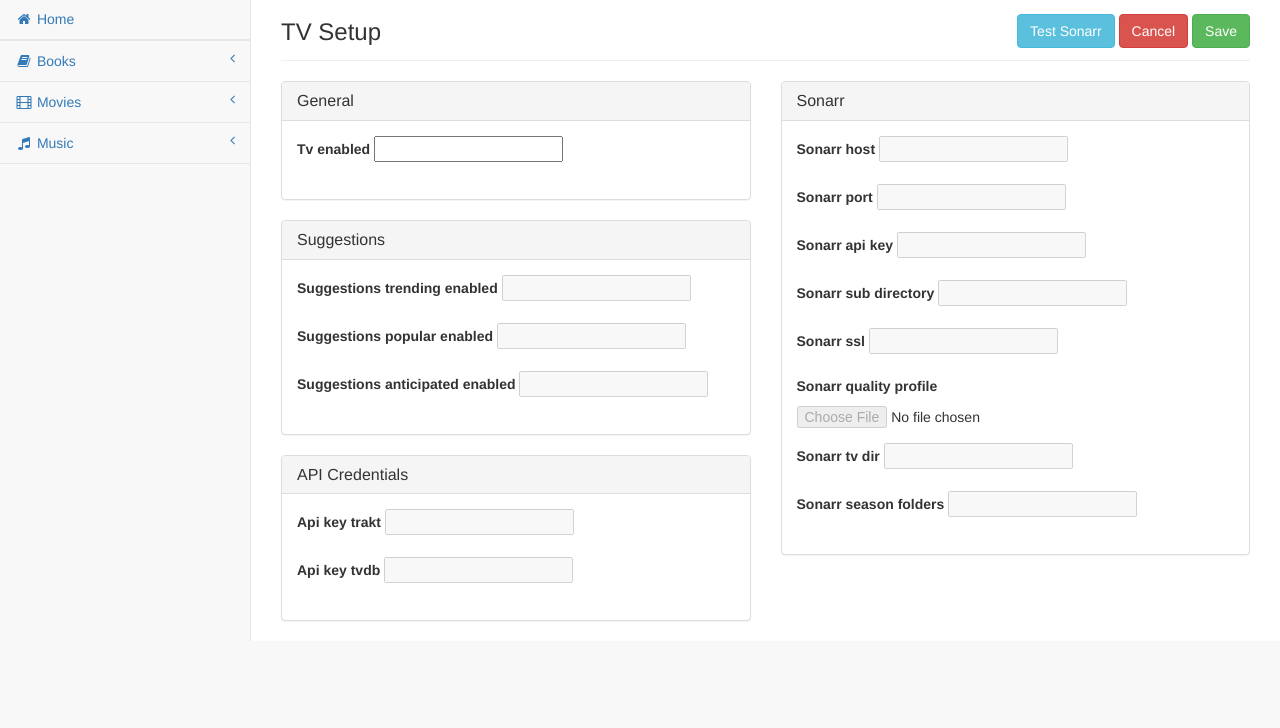
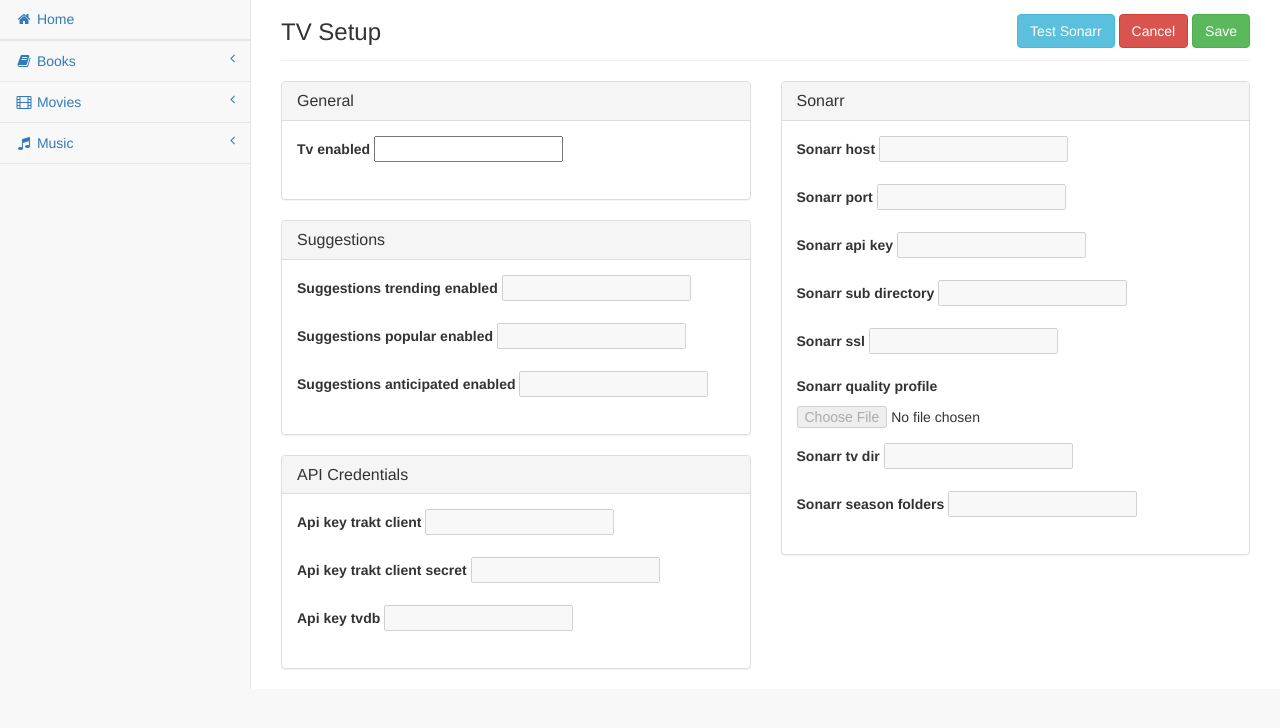
Before and after one commit to oliversscripts/trova-archived, a Django app: template templates/config.tv.html in a window 1280 px wide. Shown: the part 52-780 px from the top of the page. Run offline with Django 3.2, Linux system fonts and the light colour scheme; the template is opened without the code that fills it, so the values that code supplies are empty, except form fields; tables that the repository leaves empty hold one stand-in row (values such as "Sample post"); form fields are guessed from the names that the template uses; some libraries are stand-ins or nearby versions.

Commit message:
Added trakt client id and secret to tv config

```diff
--- a/apps/models/config.py
+++ b/apps/models/config.py
@@ -5,7 +5,8 @@ class TvConfig(models.Model):
     tv_enabled = models.BooleanField('Enabled', default=True)
 
     # APIs
-    api_key_trakt = models.CharField('Trakt API Key', max_length=254, blank=True)
+    api_key_trakt_client_id = models.CharField('Trakt API Client ID', max_length=254, blank=True)
+    api_key_trakt_client_secret = models.CharField('Trakt API Client Secret', max_length=254, blank=True)
     api_key_tvdb = models.CharField('TVDB API Key', max_length=254, blank=True)
 
     # Suggestions
--- a/requirements.txt
+++ b/requirements.txt
@@ -1,2 +1,4 @@
 django-widget-tweaks
 django-intercoolerjs
+pytvdbapi
+trakt
--- a/templates/config.tv.html
+++ b/templates/config.tv.html
@@ -67,9 +67,13 @@ TV Setup
                 <fieldset id="api-credentials-fieldset">
                     <div class="panel-body">
                         <div class="form-group">
-                            <label>{{ form.api_key_trakt.label_tag }}</label>
-                            {{ form.api_key_trakt|add_class:'form-control' }}
+                            <label>{{ form.api_key_trakt_client_id.label_tag }}</label>
+                            {{ form.api_key_trakt_client_id|add_class:'form-control' }}
                         </div>
+                        <div class="form-group">
+                                <label>{{ form.api_key_trakt_client_secret.label_tag }}</label>
+                                {{ form.api_key_trakt_client_secret|add_class:'form-control' }}
+                            </div>
                         <div class="form-group">
                             <label>{{ form.api_key_tvdb.label_tag }}</label>
                             {{ form.api_key_tvdb|add_class:'form-control' }}
```
Also changed, not shown: apps/migrations/0002_auto_20180930_1330.py (added).
